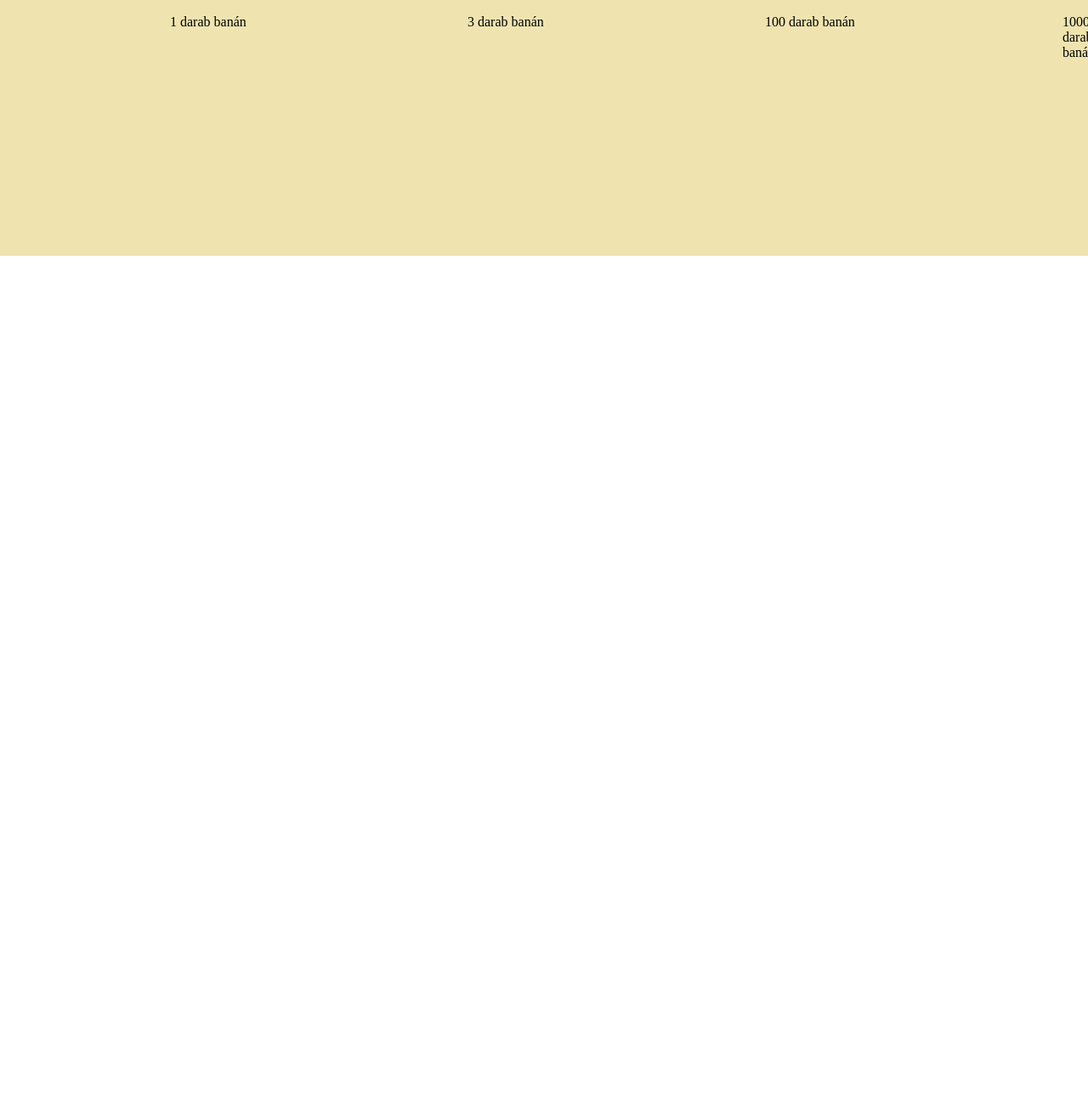
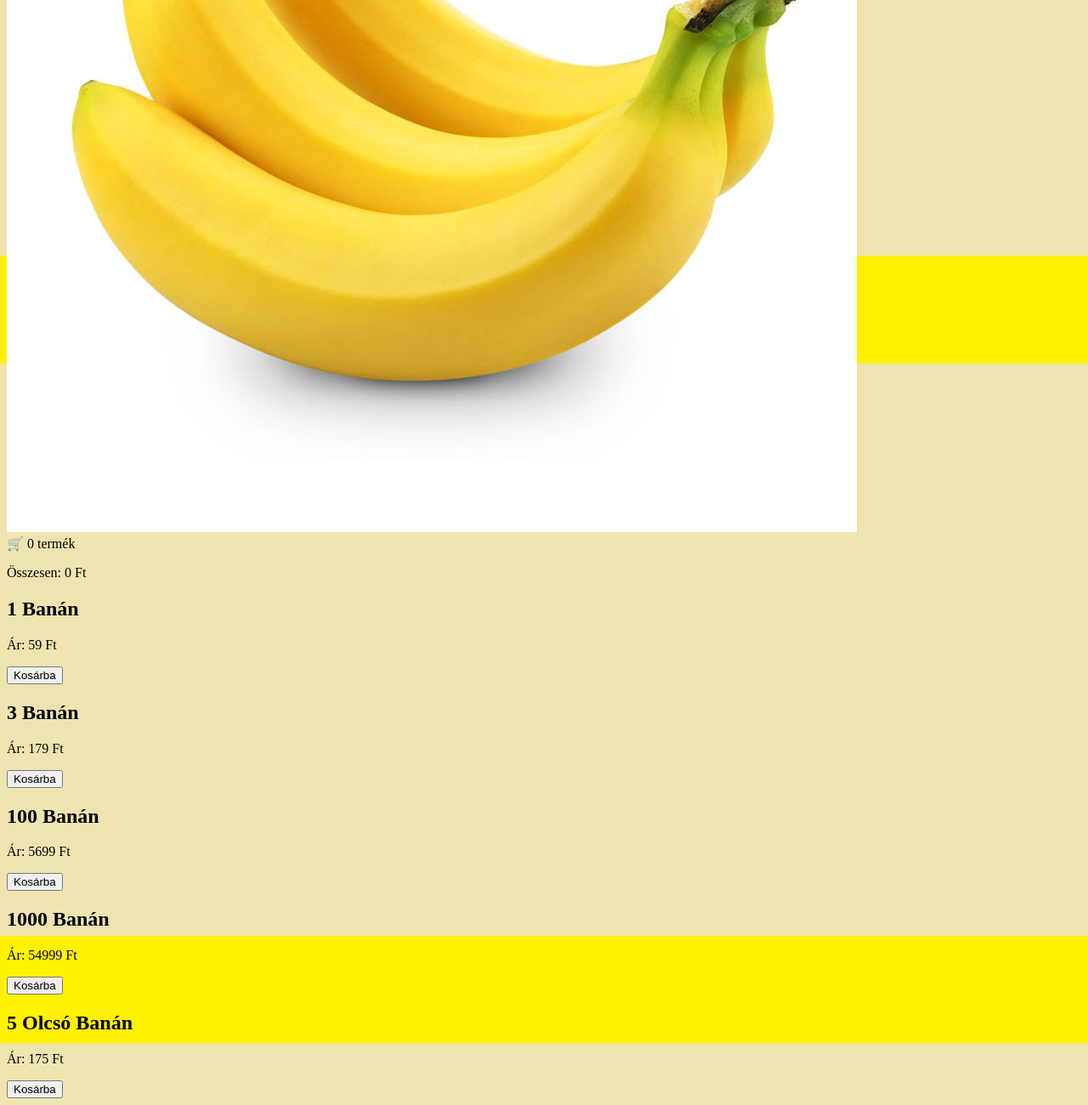
Before and after one commit to Molnarbence07/BananLand, a plain HTML site: page index.html in a window 1280 px wide. Shown: the part 499-1799 px from the top of the page at 85% size. Before the commit the page ends 800 px from the top, so only its background shows below. Drawn offline with Linux system fonts and the light colour scheme.

Commit message:
Update index.html

```diff
--- a/index.html
+++ b/index.html
@@ -5,21 +5,57 @@
     <meta name="viewport" content="width=device-width, initial-scale=1.0">
     <title>Banánia</title>
     <link rel="stylesheet" href="style.css">
-    <script src="script.js"></script>
     <link rel="icon" href="Derékszögű banán.png">
 </head>
 <body>
     <h1>Üdvözöllek Banániában!</h1>
     <img src="Derékszögű banán.png" alt="Derékszögű banán" id="logo">
     <img src="Banán1.jpg" alt="banán1" id="banan1">
-    <p id="banan1p">1 darab banán</p>
-    <img src="Banán2.png" alt="banán2" id="banan2">
-    <p id="banan2p">3 darab banán</p>
+    <img src="Banán2.png" alt="banán2" id="banan3">
     <img src="100 banán.png" alt="100 banán" id="banan100">
-    <p id="banan100p">100 darab banán</p>
     <img src="1000 banán.png" alt="1000 banán" id="banan1000">
-    <p id="banan1000p">1000 darab banán</p>
     <img src="Olcsó banán.png" alt="Olcsó banán" id="olcsobanan">
-    <p id="olcsobananp">5 darab olcsó banán</p>
+    <header>
+        <div class="cart-icon">
+            🛒 <span id="cart-count">0</span> termék
+            <div class="cart-hover">
+                <ul id="cart-items-hover">
+                    <!-- Kosár tartalma megjelenik itt hover esetén -->
+                </ul>
+                <p>Összesen: <span id="hover-total-price">0</span> Ft</p>
+            </div>
+        </div>
+    </header>
+
+    <div class="shop">
+        <div class="products">
+            <div id="banan1gomb" class="product">
+                <h2>1 Banán</h2>
+                <p>Ár: 59 Ft</p>
+                <button class="add-to-cart" data-name="1 Banán" data-price="59">Kosárba</button>
+            </div>
+            <div id="banan3gomb" class="product">
+                <h2>3 Banán</h2>
+                <p>Ár: 179 Ft</p>
+                <button class="add-to-cart" data-name="3 Banán" data-price="179">Kosárba</button>
+            </div>
+            <div id="banan100gomb" class="product">
+                <h2>100 Banán</h2>
+                <p>Ár: 5699 Ft</p>
+                <button class="add-to-cart" data-name="100 Banán" data-price="5699">Kosárba</button>
+            </div>
+            <div id="banan1000gomb" class="product">
+                <h2>1000 Banán</h2>
+                <p>Ár: 54999 Ft</p>
+                <button class="add-to-cart" data-name="1000 Banán" data-price="54999">Kosárba</button>
+            </div>
+            <div id="olcsobanangomb" class="product">
+                <h2>5 Olcsó Banán</h2>
+                <p>Ár: 175 Ft</p>
+                <button class="add-to-cart" data-name="5 Olcsó Banán" data-price="175">Kosárba</button>
+            </div>
+        </div>
+    </div>
+    <script src="script.js"></script>
 </body>
 </html>
```
